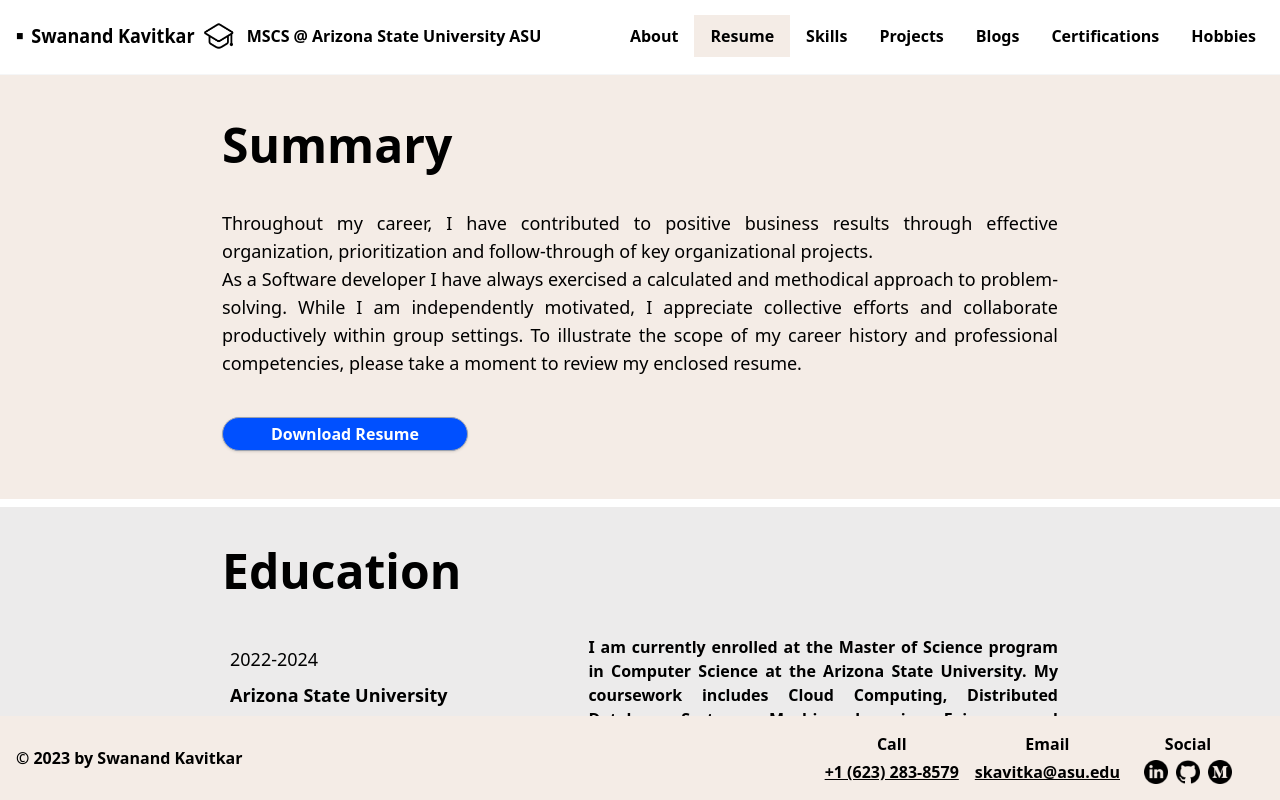
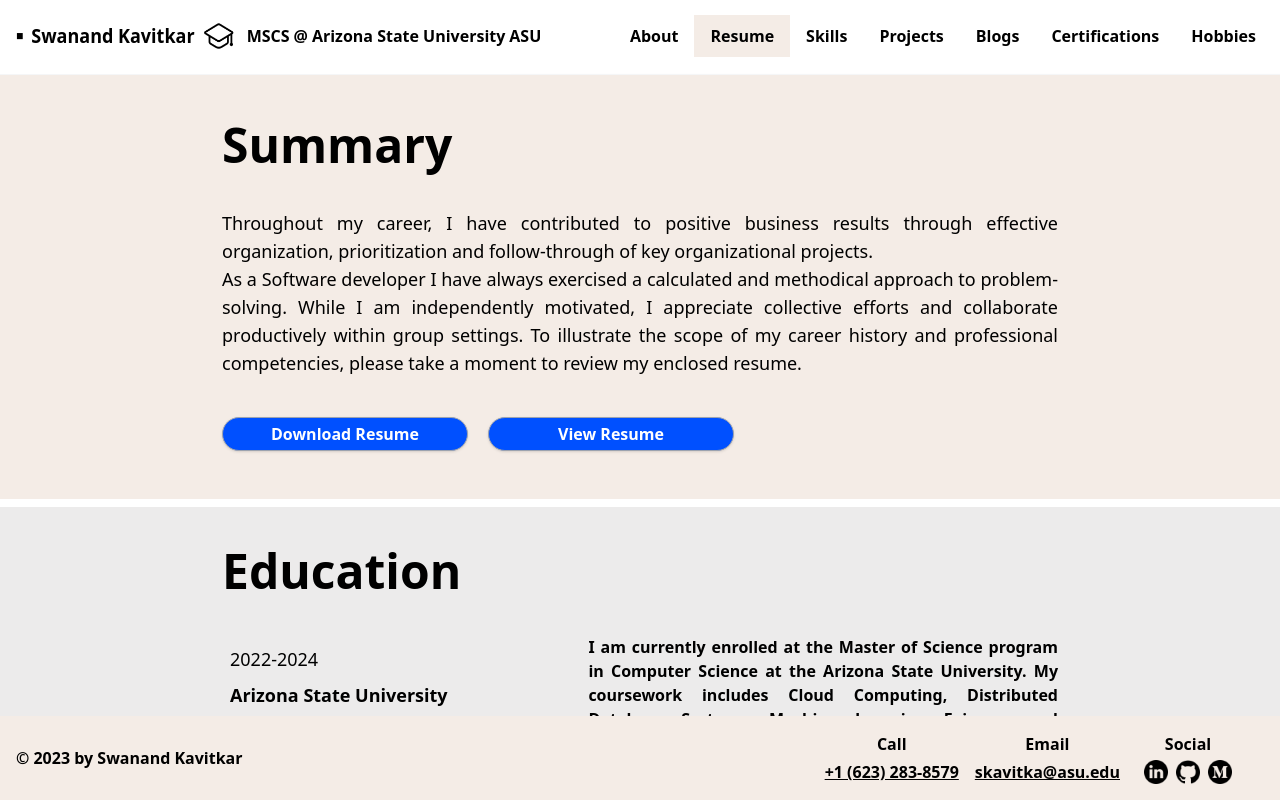
Before and after one commit to S-Threepio/S-Threepio.github.io, a React (Create React App) app: page /resume in a window 1280 px wide. Built offline with nearby package versions, Linux system fonts and the light colour scheme.

Commit message:
fixing resume

```diff
--- a/src/components/Landing/Bio.js
+++ b/src/components/Landing/Bio.js
@@ -1,6 +1,6 @@
 import React from "react";
 import Desc from "./Desc";
-import BasicButtons from "../BasicButtons";
+import BasicButtons from "./BasicButtons";
 
 const Bio = () => {
   return (
--- a/src/components/Landing/CardSection.js
+++ b/src/components/Landing/CardSection.js
@@ -5,7 +5,7 @@ import medium from "../../imgs/landing/medium.png";
 import github from "../../imgs/landing/github.png";
 import leetcode from "../../imgs/landing/leetcode.png";
 import Desc from "./Desc";
-import BasicButtons from "../BasicButtons";
+import BasicButtons from "./BasicButtons";
 
 const CardSection = () => {
   return (
--- a/src/components/Projects/Projects.js
+++ b/src/components/Projects/Projects.js
@@ -82,11 +82,11 @@ const Projects = () => {
   return (
     <div className="flex flex-col flex-1 overflow-scroll">
       <div className="flex justify-center w-full bg-white sm:p-6">
-        <div className="flex flex-col items-center py-4 sm:px-8 lg:items-start sm:m-2">
-          <div className="m-8 text-5xl font-bold text-center w-screen">
+        <div className="flex flex-col items-center py-4  lg:items-start sm:m-2">
+          <div className="my-8 text-5xl font-bold text-center w-screen">
             Projects
           </div>
-          <div className="grid gap-2 px-8 overflow-scroll w-[90%] sm:w-auto sm:px-20 lg:grid-cols-2 xl:grid-cols-3">
+          <div className="grid gap-2 px-2 overflow-scroll w-[90%] sm:w-auto sm:px-20 lg:grid-cols-2 xl:grid-cols-3">
             {projData.map((project, index) => (
               <Project key={index} data={project} />
             ))}
--- a/src/components/Resume/Resume.js
+++ b/src/components/Resume/Resume.js
@@ -42,6 +42,30 @@ const Resume = () => {
     ],
   };
 
+  const handleView = () => {
+    // Create a temporary <a> element to trigger the download
+    const link = document.createElement("a");
+    link.href = process.env.PUBLIC_URL + "/file.pdf";
+    link.target = "_blank";
+    link.rel = "noopener noreferrer";
+    link.type = "application/pdf";
+    link.click();
+  };
+
+  const handleDownload = () => {
+    // Create a temporary <a> element to trigger the download
+    const link = document.createElement("a");
+    link.href = process.env.PUBLIC_URL + "/file.pdf";
+    link.download = "Swanand_Kavitkar_Resume.pdf"; // Specify the file name you want the user to download as
+    link.target = "_blank"; // Open the file in a new tab
+
+    document.body.appendChild(link);
+    link.click();
+
+    // Clean up the temporary <a> element
+    document.body.removeChild(link);
+  };
+
   return (
     <div className="flex flex-col flex-1 overflow-scroll">
       <div className="bg-[#F4ECE6] w-full flex p-6 justify-center">
@@ -59,11 +83,21 @@ const Resume = () => {
             career history and professional competencies, please take a moment
             to review my enclosed resume.
           </div>
-          <div
-            href="/resume"
-            className="w-max px-12 py-1  bg-[#0050FF] text-white font-semibold transition duration-100 ease-out hover:scale-105 hover:bg-[#F4ECE6] hover:cursor-pointer hover:text-gray-950 border border-gray-400 rounded-full shadow"
-          >
-            Download Resume
+          <div className="grid grid-cols-1 md:grid-cols-2 gap-5 text-center">
+            <div
+              href="/resume"
+              className="px-12 py-1 bg-[#0050FF] text-white font-semibold transition duration-100 ease-out hover:scale-105 hover:bg-[#F4ECE6] hover:cursor-pointer hover:text-gray-950 border border-gray-400 rounded-full shadow"
+              onClick={handleDownload}
+            >
+              Download Resume
+            </div>
+            <div
+              href="/resume"
+              className="px-12 py-1 bg-[#0050FF] text-white font-semibold transition duration-100 ease-out hover:scale-105 hover:bg-[#F4ECE6] hover:cursor-pointer hover:text-gray-950 border border-gray-400 rounded-full shadow"
+              onClick={handleView}
+            >
+              View Resume
+            </div>
           </div>
         </div>
       </div>
```
Also changed, not shown: src/components/Landing/BasicButtons.js (renamed from src/components/BasicButtons.js), 1 other file (tests, documents, lock files or other folders).
